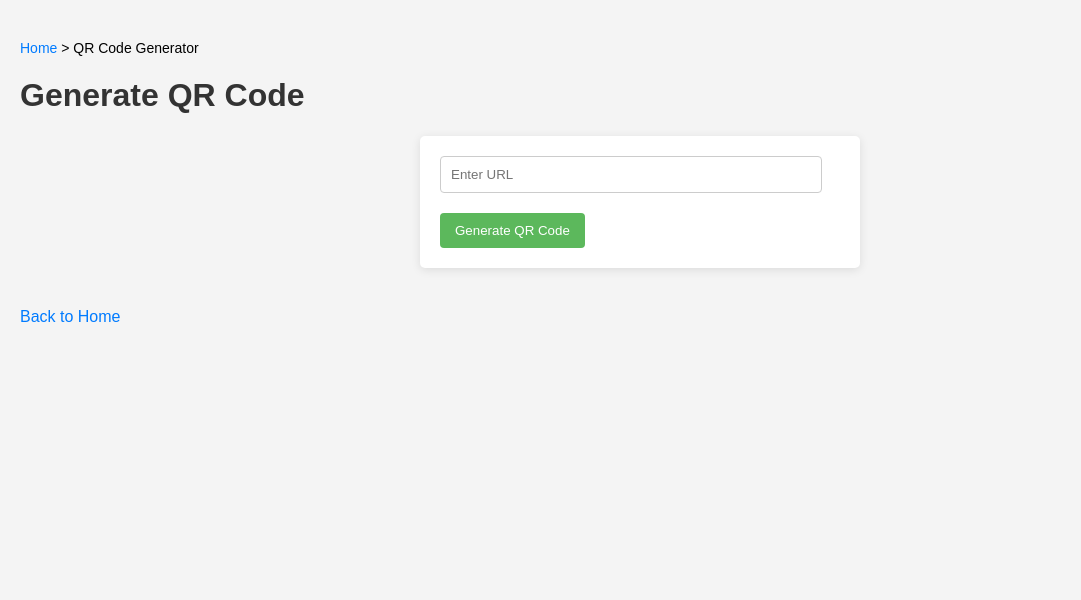
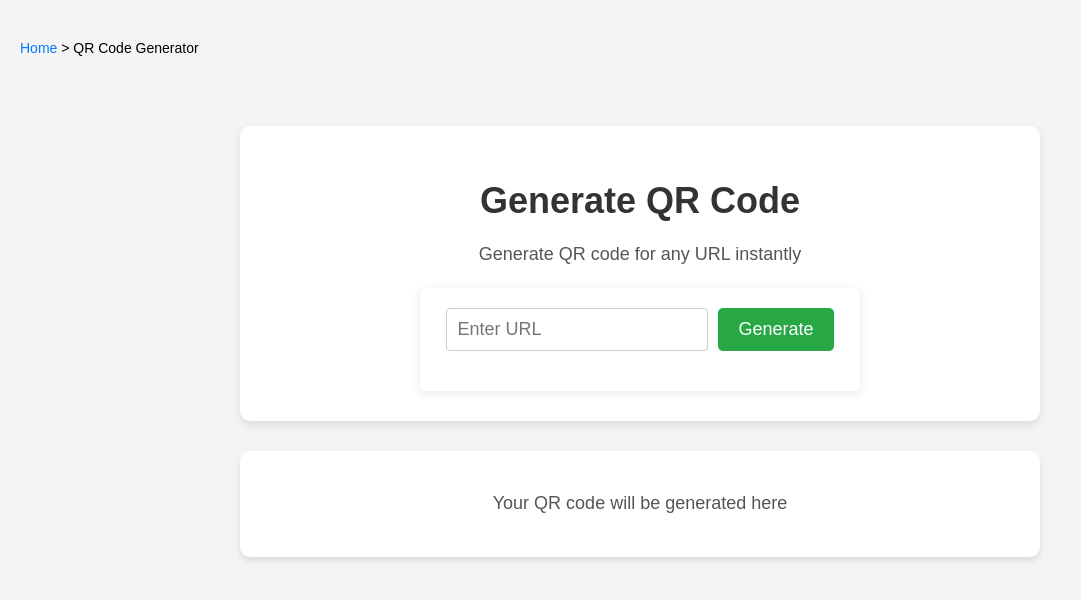
Before and after one commit to raviteja8k/pytools, a Flask app: page /generate_qr in a window 1280 px wide. Shown: the top 600 px of the page, without its empty margins (0-1081 px from the left). Run offline with Flask 3, Linux system fonts and the light colour scheme.

Commit message:
updated UI for intenal pages. add dictionary tool

```diff
--- a/main.py
+++ b/main.py
@@ -2,6 +2,7 @@
 
 from flask import Flask, render_template, request, redirect, url_for
 import qrcode  # Make sure to install the qrcode library
+import requests  # Import the requests library
 
 app = Flask(__name__)
 
@@ -20,9 +21,17 @@ def generate_qr():
         qr_code_url = url_for('static', filename='qr_code.png')  # Get the URL for the QR code image
     return render_template('generate_qr.html', url=url, qr_code_url=qr_code_url)  # Render the form with QR code URL if available
 
-@app.route('/show_qr')  # Route to display the generated QR code
-def show_qr():
-    return render_template('show_qr.html')  # Render the template to show the QR code
+@app.route('/dictionary', methods=['GET', 'POST'])  # Route for the dictionary tool
+def dictionary_tool():
+    definition = None  # Initialize variable to hold the definition
+    word = None  # Initialize variable to hold the word
+    if request.method == 'POST':  # Check if the request method is POST
+        word = request.form['word']  # Get the word from the form input
+        response = requests.get(f'https://api.dictionaryapi.dev/api/v2/entries/en/{word}')  # Use requests.get instead of request.get
+        if response.status_code == 200:
+            definition = response.json()[0]['meanings'][0]['definitions'][0]['definition']  # Extract the definition
+    return render_template('dictionary.html', definition=definition, word=word)  # Render the dictionary template with the definition if available
+
 
 if __name__ == '__main__':
     app.run(debug=True)  # Run the Flask application in debug mode
--- a/static/styles.css
+++ b/static/styles.css
@@ -1,8 +1,8 @@
 body {
     font-family: 'Arial', sans-serif;
-    background-color: #f5f5f5;
+    background-color: #f4f4f4;
     margin: 0;
-    padding: 0;
+    padding: 20px;
 }
 
 .header {
@@ -32,7 +32,7 @@ body {
     transition: transform 0.3s, box-shadow 0.3s;
 }
 
-.tile a {
+.tile a,.tile a:hover {
     text-decoration: none; /* Remove underlines from anchor tags */
 }
 
@@ -74,3 +74,143 @@ body {
 .tile button:hover {
     background-color: #45a049;
 }
+
+/* styles.css */
+body {
+    font-family: Arial, sans-serif;
+    background-color: #f4f4f4;
+    margin: 0;
+    padding: 20px;
+}
+h1 {
+    font-size: 36px;
+    color: #333;
+    margin-bottom: 10px;
+}
+.generateqr_form {
+    background: #fff;
+    padding: 20px;
+    border-radius: 5px;
+    box-shadow: 0 2px 10px rgba(0, 0, 0, 0.1);
+    max-width: 400px;  /* Set a maximum width for the form */
+    margin: auto;      /* Center the form horizontally */
+}
+
+label {
+    display: block;
+    margin-bottom: 10px;
+    font-weight: bold;
+}
+input[type="text"] {
+    /* width: 90%; */
+    padding: 10px;
+    /* margin-bottom: 20px; */
+    border: 1px solid #ccc;
+    border-radius: 4px;
+}
+/* button {
+    background-color: #5cb85c;
+    color: white;
+    padding: 10px 15px;
+    border: none;
+    border-radius: 4px;
+    cursor: pointer;
+} */
+button:hover {
+    background-color: #4cae4c;
+}
+a {
+    display: inline-block;
+    margin-top: 20px;
+    color: #007bff;
+    text-decoration: none;
+}
+a:hover {
+    text-decoration: underline;
+}
+.breadcrumb {
+    margin-bottom: 20px;  /* Space below the breadcrumb */
+    font-size: 14px;  /* Font size for the breadcrumb */
+}
+.breadcrumb a {
+    text-decoration: none;  /* Remove underline from links */
+    color: #007bff;  /* Link color */
+}
+.breadcrumb a:hover {
+    text-decoration: underline;  /* Underline on hover */
+}
+.qr-container {
+    display: flex;
+    flex-direction: column;
+    align-items: center;  /* Center items horizontally */
+    justify-content: center;  /* Center items vertically */
+    margin-top: 20px;  /* Add some space above the container */
+}
+
+/* dictionary tool */
+.form-section {
+    background-color: white;
+    padding: 30px;
+    border-radius: 10px;
+    box-shadow: 0 4px 10px rgba(0, 0, 0, 0.1);
+}
+
+.definition-card {
+    background-color: #fff;
+    padding: 20px;
+    border-radius: 10px;
+    box-shadow: 0px 4px 6px rgba(0, 0, 0, 0.1);
+    margin-top: 30px;
+    transition: opacity 0.5s ease;
+}
+
+p {
+    font-size: 18px;
+    margin-bottom: 20px;
+    color: #555;
+    line-height: 28px;
+}
+
+.form-section {
+    background-color: white;
+    padding: 30px;
+    border-radius: 10px;
+    box-shadow: 0 4px 10px rgba(0, 0, 0, 0.1);
+}
+
+.main {
+    max-width: 800px;
+    margin: 50px auto;
+    padding: 20px;
+    text-align: center;
+}
+
+.input-group {
+    display: flex;
+    justify-content: center;
+    margin-bottom: 20px;
+}
+
+.form-input {
+    padding: 10px;
+    font-size: 18px;
+    width: 60%;
+    border: 1px solid #ccc;
+    border-radius: 5px;
+}
+
+.get-definition-btn {
+    background-color: #28a745;
+    color: white;
+    padding: 10px 20px;
+    margin-left: 10px;
+    border: none;
+    border-radius: 5px;
+    font-size: 18px;
+    cursor: pointer;
+    transition: background-color 0.3s ease;
+}
+
+.get-definition-btn:hover {
+    background-color: #218838;
+}
--- a/templates/generate_qr.html
+++ b/templates/generate_qr.html
@@ -5,94 +5,36 @@
     <meta charset="UTF-8">
     <meta name="viewport" content="width=device-width, initial-scale=1.0">
     <title>QR Code Generator</title>
-    <style>
-        body {
-            font-family: Arial, sans-serif;
-            background-color: #f4f4f4;
-            margin: 0;
-            padding: 20px;
-        }
-        h1 {
-            color: #333;
-        }
-        form {
-            background: #fff;
-            padding: 20px;
-            border-radius: 5px;
-            box-shadow: 0 2px 10px rgba(0, 0, 0, 0.1);
-            max-width: 400px;  /* Set a maximum width for the form */
-            margin: auto;      /* Center the form horizontally */
-        }
-        label {
-            display: block;
-            margin-bottom: 10px;
-            font-weight: bold;
-        }
-        input[type="text"] {
-            width: 90%;
-            padding: 10px;
-            margin-bottom: 20px;
-            border: 1px solid #ccc;
-            border-radius: 4px;
-        }
-        button {
-            background-color: #5cb85c;
-            color: white;
-            padding: 10px 15px;
-            border: none;
-            border-radius: 4px;
-            cursor: pointer;
-        }
-        button:hover {
-            background-color: #4cae4c;
-        }
-        a {
-            display: inline-block;
-            margin-top: 20px;
-            color: #007bff;
-            text-decoration: none;
-        }
-        a:hover {
-            text-decoration: underline;
-        }
-        .breadcrumb {
-            margin-bottom: 20px;  /* Space below the breadcrumb */
-            font-size: 14px;  /* Font size for the breadcrumb */
-        }
-        .breadcrumb a {
-            text-decoration: none;  /* Remove underline from links */
-            color: #007bff;  /* Link color */
-        }
-        .breadcrumb a:hover {
-            text-decoration: underline;  /* Underline on hover */
-        }
-        .qr-container {
-            display: flex;
-            flex-direction: column;
-            align-items: center;  /* Center items horizontally */
-            justify-content: center;  /* Center items vertically */
-            margin-top: 20px;  /* Add some space above the container */
-        }
-    </style>
+    <link rel="stylesheet" href="{{ url_for('static', filename='styles.css') }}"> <!-- Link to your CSS file -->
 </head>
 <body>
     <div class="breadcrumb">
         <a href="/">Home</a> &gt; QR Code Generator
     </div>
 
-    <h1>Generate QR Code</h1>
-    <form method="POST">
-        <input type="text" name="url" placeholder="Enter URL" required>
-        <button type="submit">Generate QR Code</button>
-    </form>
+    <div class="main">
+        <div class="form-section">
+        <h1>Generate QR Code</h1>
+        <p>Generate QR code for any URL instantly</p>
+            <form method="POST" class="generateqr_form">
 
-    <div class="qr-container">
+                <div class="input-group">
+                    <input type="text" class="form-input" placeholder="Enter URL" required="" name="url">
+                    <button type="submit" class="get-definition-btn">Generate</button>
+                </div>
+
+            </form>
+        </div>
+
+    <div class="definition-card">
         {% if qr_code_url %}
             <h3>Your QR Code for {{ url }}:</h3>
             <img src="{{ qr_code_url }}" alt="QR Code">
+        {% else %}
+        <p>Your QR code will be generated here</p>
         {% endif %}
     </div>
 
-    <a href="/">Back to Home</a>  <!-- Link to go back to the home page -->
+
 </body>
 </html>
```
Also changed, not shown: templates/dictionary.html (added, +38 -0 lines), templates/index.html (+6 -4 lines), README.md, static/dictionary.webp (added), static/qr_code.png.
